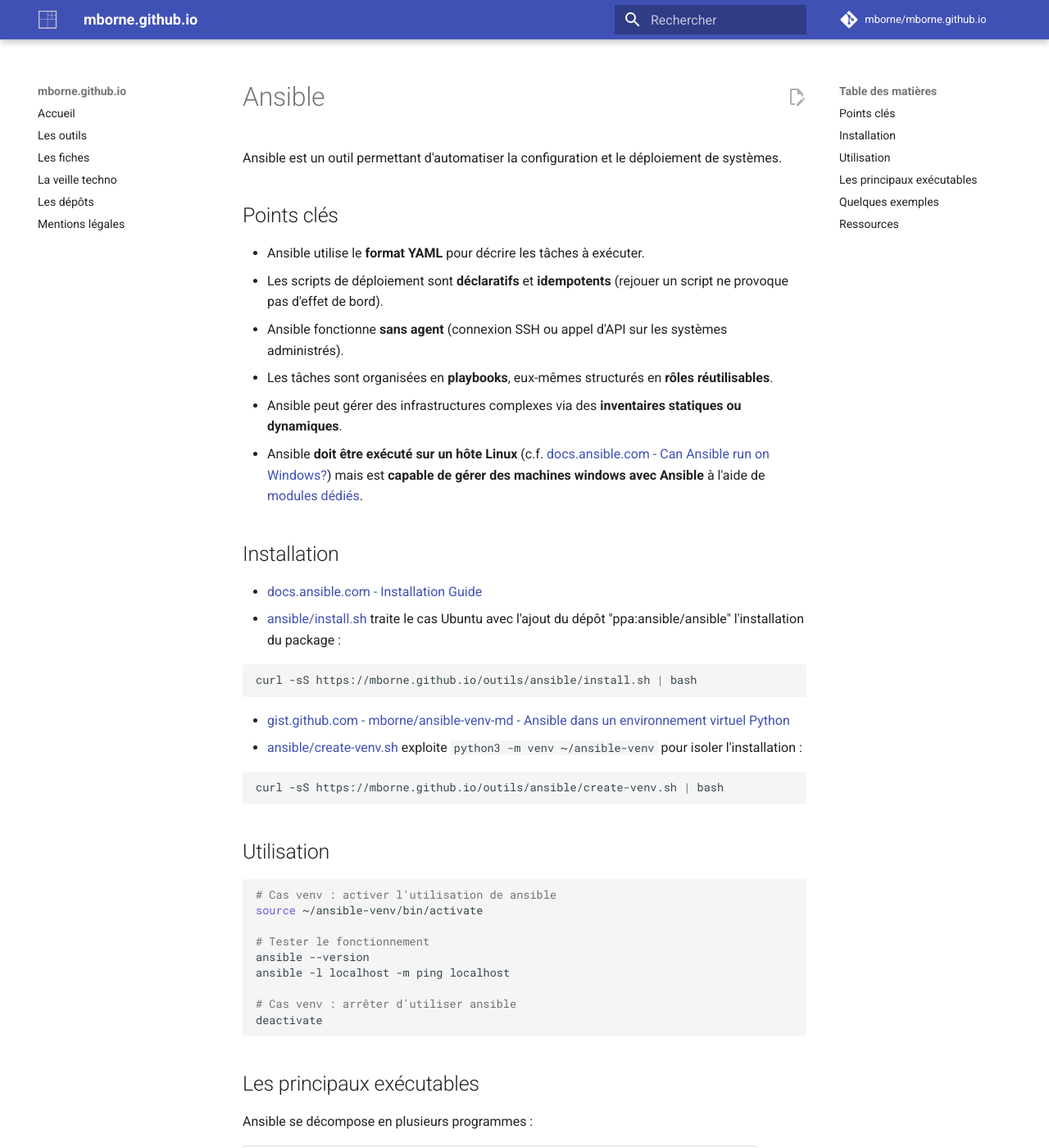
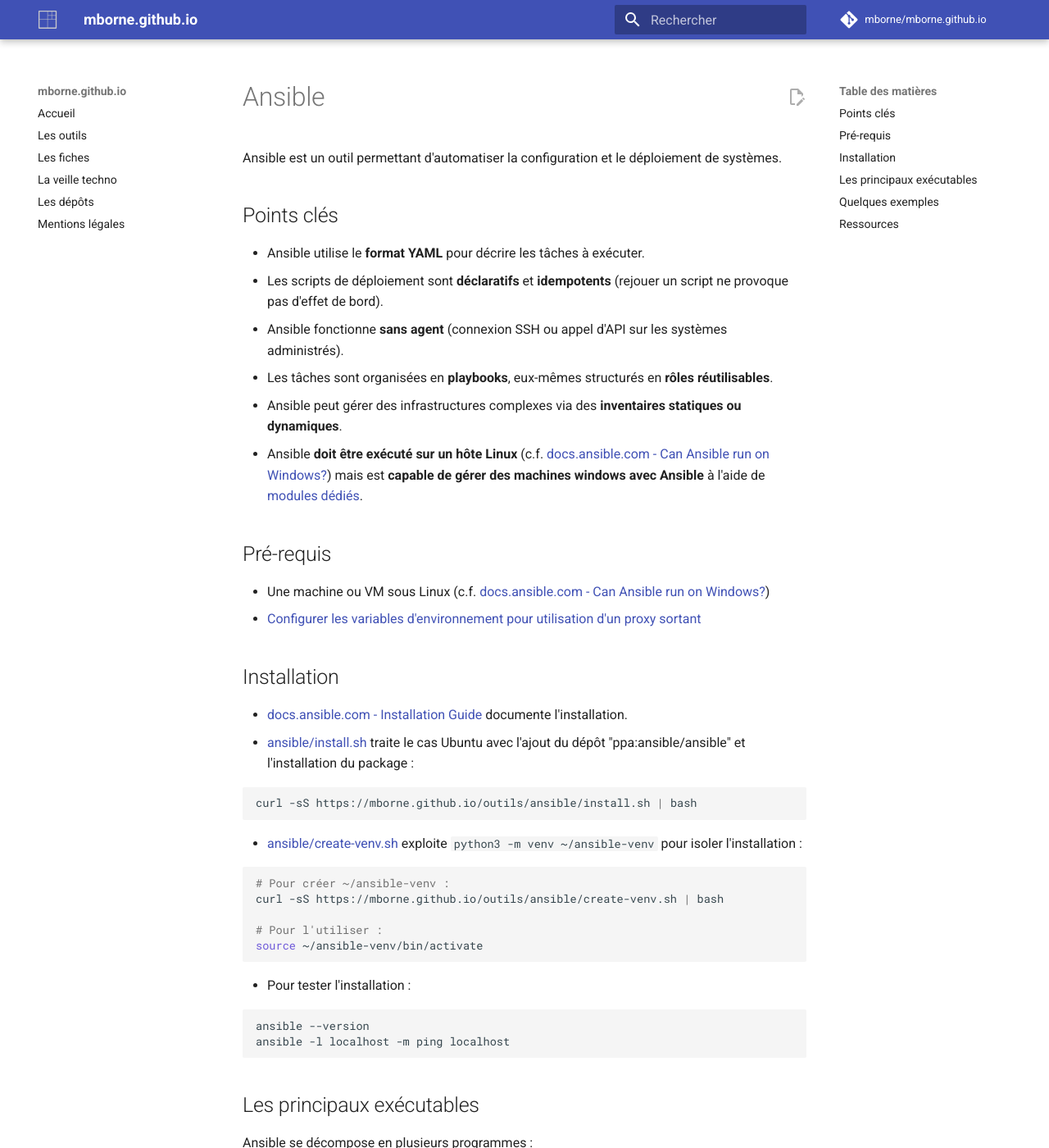
Before and after one commit to mborne/mborne.github.io, an MkDocs documentation site: the page built from docs/outils/ansible/README.md, in a window 1280 px wide and 1400 px high. Shown: the whole window at 82% size. Built offline with MkDocs 1.6.1 and Material for MkDocs 9.7.7, drawn with Linux system fonts in a browser that asks for light colours; plug-ins that fetch from the network failed and are left out; comment, search, counter and statistics services are not loaded.

Commit message:
docs(ansible): retouche de la fiche

````diff
--- a/docs/outils/ansible/README.md
+++ b/docs/outils/ansible/README.md
@@ -11,34 +11,35 @@
 * Ansible peut gérer des infrastructures complexes via des **inventaires statiques ou dynamiques**.
 * Ansible **doit être exécuté sur un hôte Linux** (c.f. [docs.ansible.com - Can Ansible run on Windows?](https://docs.ansible.com/ansible/latest/user_guide/windows_faq.html#can-ansible-run-on-windows)) mais est **capable de gérer des machines windows avec Ansible** à l'aide de [modules dédiés](https://docs.ansible.com/ansible/latest/collections/ansible/windows/index.html#modules).
 
+## Pré-requis
+
+* Une machine ou VM sous Linux (c.f. [docs.ansible.com - Can Ansible run on Windows?](https://docs.ansible.com/ansible/latest/user_guide/windows_faq.html#can-ansible-run-on-windows))
+* [Configurer les variables d'environnement pour utilisation d'un proxy sortant](https://mborne.github.io/fiches/proxy-sortant/proxy-env-vars/)
+
 ## Installation
 
-* [docs.ansible.com - Installation Guide](https://docs.ansible.com/ansible/latest/installation_guide/index.html#installation-guide)
-* [ansible/install.sh](install.sh) traite le cas Ubuntu avec l'ajout du dépôt "ppa:ansible/ansible" l'installation du package :
+* [docs.ansible.com - Installation Guide](https://docs.ansible.com/ansible/latest/installation_guide/index.html#installation-guide) documente l'installation.
+* [ansible/install.sh](https://github.com/mborne/mborne.github.io/blob/main/docs/outils/ansible/install.sh) traite le cas Ubuntu avec l'ajout du dépôt "ppa:ansible/ansible" et l'installation du package :
 
 ```bash
 curl -sS https://mborne.github.io/outils/ansible/install.sh | bash
 ```
 
-* [gist.github.com - mborne/ansible-venv-md - Ansible dans un environnement virtuel Python](https://gist.github.com/mborne/eeb3a0177fe27f5ed393a00eded0a86f#file-ansible-venv-md)
-* [ansible/create-venv.sh](create-venv.sh) exploite `python3 -m venv ~/ansible-venv` pour isoler l'installation :
+* [ansible/create-venv.sh](https://github.com/mborne/mborne.github.io/blob/main/docs/outils/ansible/create-venv.sh) exploite `python3 -m venv ~/ansible-venv` pour isoler l'installation :
 
 ```bash
+# Pour créer ~/ansible-venv :
 curl -sS https://mborne.github.io/outils/ansible/create-venv.sh | bash
+
+# Pour l'utiliser :
+source ~/ansible-venv/bin/activate
 ```
 
-## Utilisation
+* Pour tester l'installation :
 
 ```bash
-# Cas venv : activer l'utilisation de ansible
-source ~/ansible-venv/bin/activate
-
-# Tester le fonctionnement
 ansible --version
 ansible -l localhost -m ping localhost
-
-# Cas venv : arrêter d'utiliser ansible
-deactivate
 ```
 
 ## Les principaux exécutables
````
